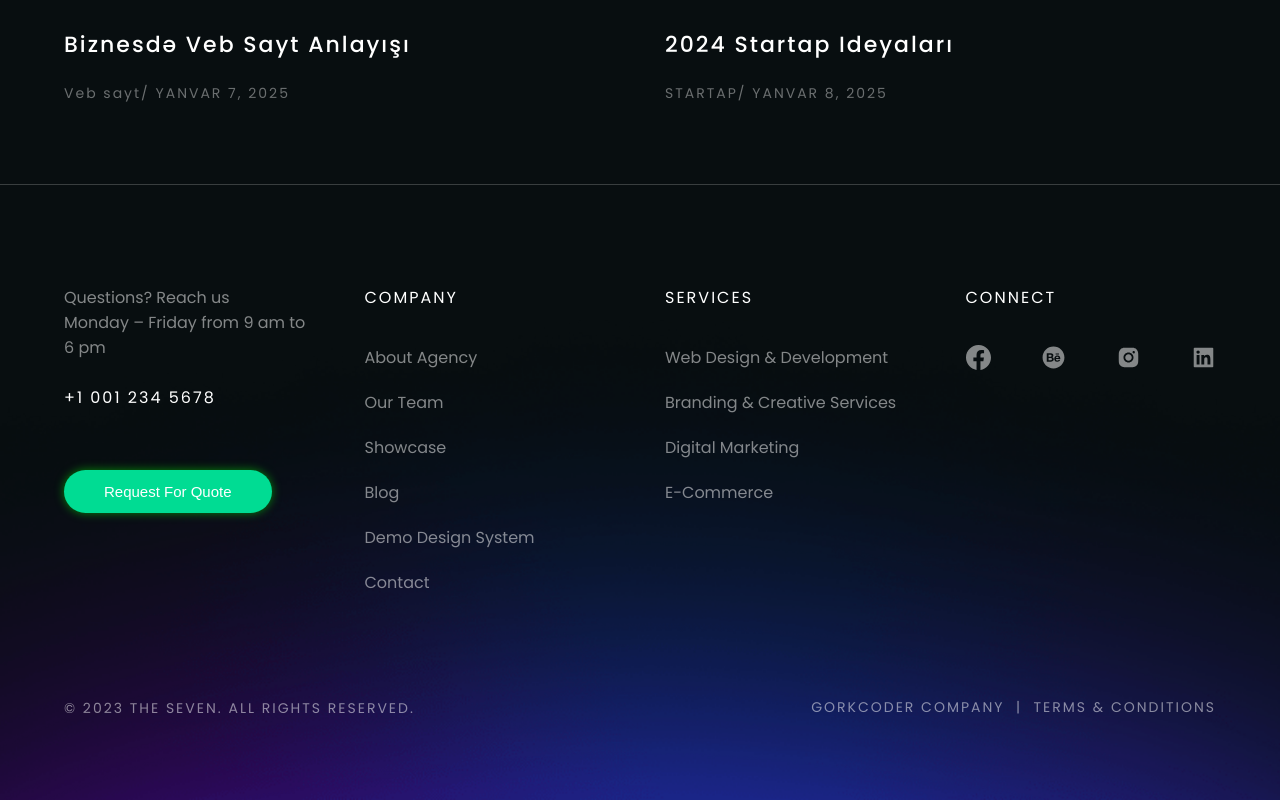
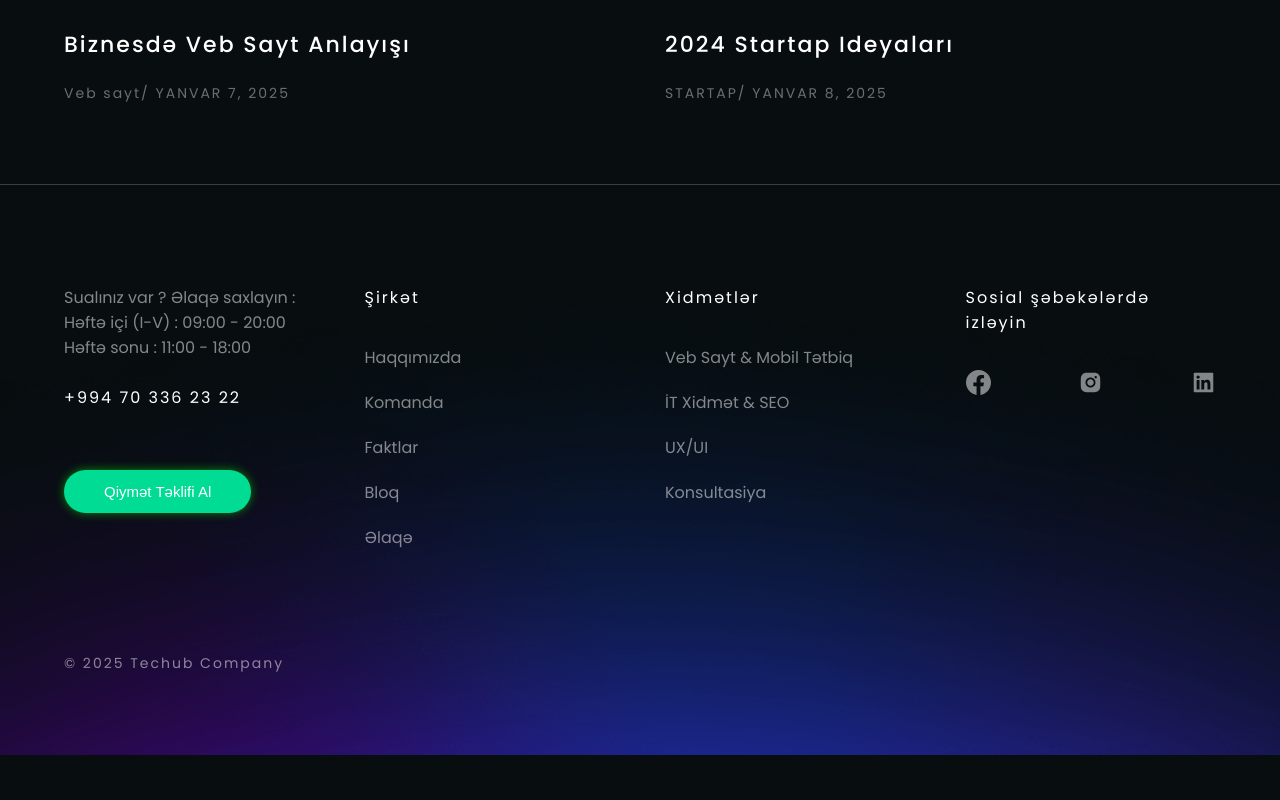
Before and after one commit to Ali-GreenHeart/techub, a Next.js app: page / in a window 1280 px wide. Shown: the part 5857-6657 px from the top of the page. After the commit the page ends 6612 px from the top, so only its background shows below. Built offline with nearby package versions, Linux system fonts and the light colour scheme.

Commit message:
footer deyisiklik

```diff
--- a/components/common/Footer.js
+++ b/components/common/Footer.js
@@ -1,7 +1,6 @@
 import Link from "next/link"
-import { TitleLogo } from "./Title"
+import { AiFillInstagram, AiFillLinkedin } from "react-icons/ai"
 import { BsFacebook } from "react-icons/bs"
-import { AiFillBehanceCircle, AiFillInstagram, AiFillLinkedin } from "react-icons/ai"
 
 const Footer = () => {
   return (
@@ -12,52 +11,52 @@ const Footer = () => {
             <div className='logo'>
 
               <span>
-                Questions? Reach us <br /> Monday – Friday from 9 am to 6 pm
+                Sualınız var ? Əlaqə saxlayın : <br /> Həftə içi (I-V) : 09:00 - 20:00 <br /> Həftə sonu : 11:00 - 18:00
               </span>
               <br />
               <br />
-              <h3>+1 001 234 5678</h3>
+              <h3>+994 70 336 23 22</h3>
               <br />
-              <button className='button-primary'>Request for quote</button>
+              <button className='button-primary'>Qiymət təklifi al</button>
             </div>
             <ul>
-              <h3>COMPANY</h3>
+              <h3>Şirkət</h3>
               <li>
-                <Link href='/'>About agency</Link>
+                <Link href='/'>Haqqımızda</Link>
               </li>
               <li>
-                <Link href='/'>Our team</Link>
+                <Link href='/'>Komanda</Link>
               </li>
               <li>
-                <Link href='/'>Showcase</Link>
+                <Link href='/'>Faktlar</Link>
               </li>
               <li>
-                <Link href='/'>Blog</Link>
+                <Link href='/'>Bloq</Link>
               </li>
+              {/* <li>
+                <Link href='/'>Demo design system</Link>
+              </li> */}
               <li>
-                <Link href='/'>Demo design system</Link>
-              </li>
-              <li>
-                <Link href='/'>Contact</Link>
+                <Link href='/'>Əlaqə</Link>
               </li>
             </ul>
             <ul>
-              <h3>SERVICES</h3>
+              <h3>Xidmətlər</h3>
               <li>
-                <Link href='/'>Web Design & Development</Link>
+                <Link href='/'>Veb sayt & Mobil tətbiq</Link>
               </li>
               <li>
-                <Link href='/'>Branding & Creative Services</Link>
+                <Link href='/'>İT xidmət & SEO</Link>
               </li>
               <li>
-                <Link href='/'>Digital Marketing</Link>
+                <Link href='/'>UX/UI</Link>
               </li>
               <li>
-                <Link href='/'>E-Commerce</Link>
+                <Link href='/'>Konsultasiya</Link>
               </li>
             </ul>
             <ul>
-              <h3>CONNECT</h3>
+              <h3>Sosial şəbəkələrdə izləyin</h3>
               <div className='connect'>
                 <li>
                   <Link href='/'>
@@ -65,12 +64,7 @@ const Footer = () => {
                   </Link>
                 </li>
                 <li>
-                  <Link href='/'>
-                    <AiFillBehanceCircle size={25} />
-                  </Link>
-                </li>
-                <li>
-                  <Link href='/'>
+                  <Link href='https://www.instagram.com/techubaz/'>
                     <AiFillInstagram size={25} />
                   </Link>
                 </li>
@@ -84,12 +78,7 @@ const Footer = () => {
           </div>
           <div className='legal connect py'>
             <div className='text'>
-              <span>© 2023 THE SEVEN. ALL RIGHTS RESERVED.</span>
-            </div>
-            <div className='connect'>
-              <span>GORKCODER COMPANY</span>
-              <span> &nbsp; | &nbsp; </span>
-              <span>TERMS & CONDITIONS</span>
+              <span>© 2025 Techub Company</span>
             </div>
           </div>
         </div>
```
